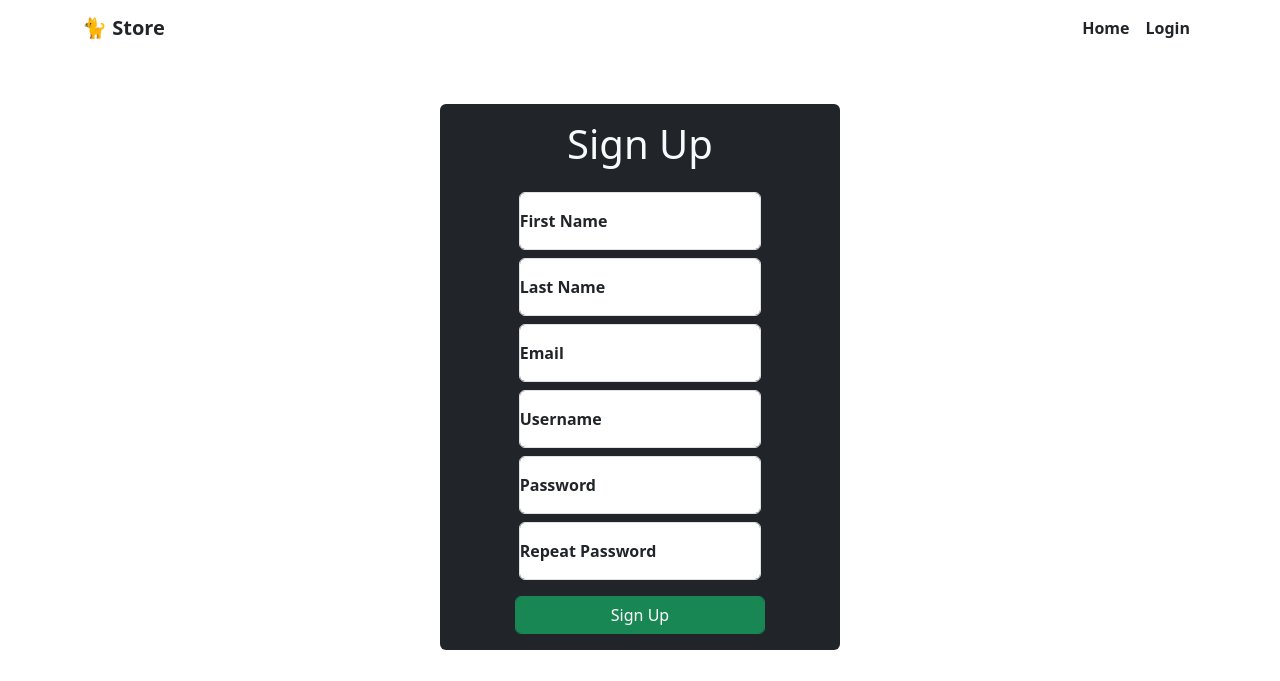
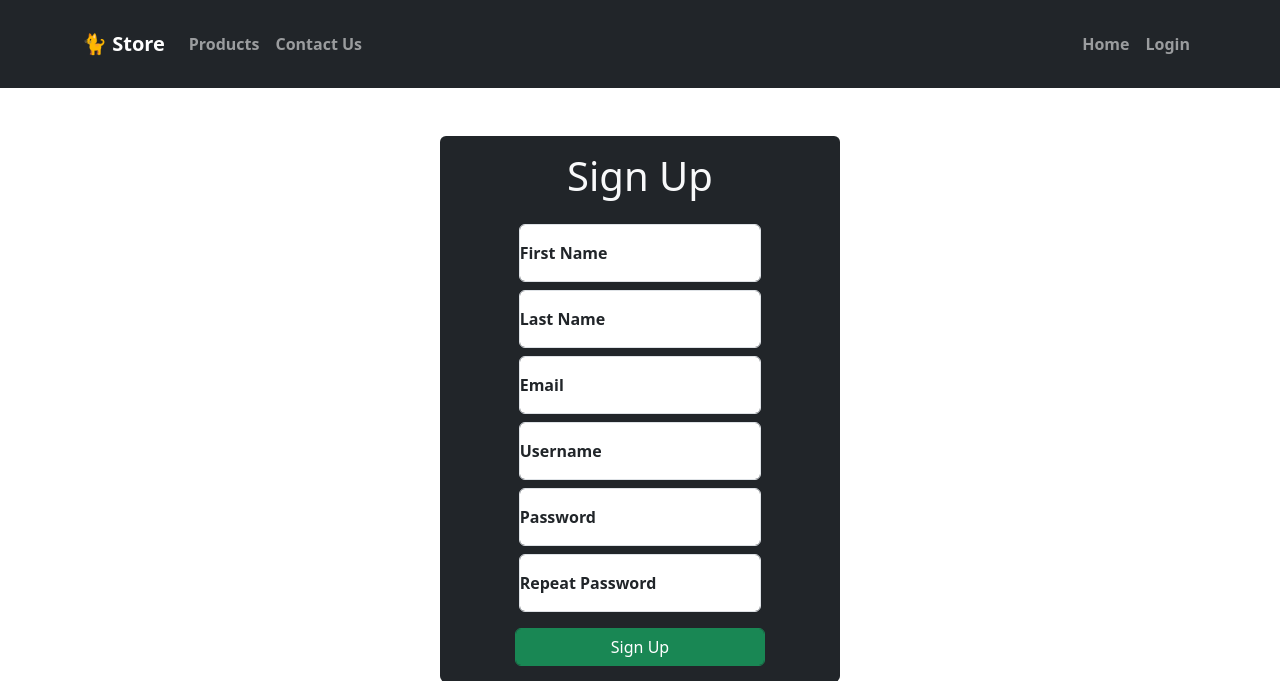
Before and after one commit to JoMa388/Ecommerce, a PHP site: page /signup.php in a window 1280 px wide. Shown: the top 681 px of the page. Run offline with PHP 8.4, Linux system fonts and the light colour scheme; some libraries are stand-ins or nearby versions.

Commit message:
modified navbar and added productsand contact page

```diff
--- a/eCommerce/uploadsite/header.php
+++ b/eCommerce/uploadsite/header.php
@@ -2,34 +2,40 @@
 session_start();
 ?>
 
-<nav class="navbar navbar-expand-md navbar-dark">
+<nav class="navbar navbar-expand-md navbar-dark bg-dark p-4">
     <div class="container-xl">
-        <span class="fw-bold navbar-brand text-dark">&#128008; Store</span>
-
+        <span class="fw-bold navbar-brand d-flex mr-auto ">&#128008; Store</span>
         <!-- Toggle button for mobile -->
         <button class="navbar-toggler" type="button" data-bs-toggle="collapse" data-bs-target="#main-nav"
-            aria-controls="man-nav" aria-expanded="false" aria-label="Toggle navigation">
+            aria-controls="main-nav" aria-expanded="false" aria-label="Toggle navigation">
             <span class="navbar-toggler-icon"></span>
         </button>
-
-        <div class="collapse navbar-collapse justify-content-end align-center" id="main-nav">
-            <ul class="navbar-nav">
+        <div class="collapse navbar-collapse" id="main-nav">
+            <ul class="navbar-nav w-100 justify-content-start">
+                <li class="nav-item">
+                    <a class="nav-link  fw-bold" href="products.php">Products</a>
+                </li>
+                <li class="nav-item">
+                    <a class="nav-link  fw-bold" href="contact.php">Contact Us</a>
+                </li>
+            </ul>
+            <ul class="nav navbar-nav ml-auto w-100 justify-content-end">
                 <?php
                 if (isset($_SESSION["useruid"])) {
-                    echo ' <li class="nav-item"><a href="profile.php" class="nav-link text-dark fw-bolder">Profile</a></li>';
-                    echo '<li class="nav-item"><a href="../uploadsite/includes/logout.php" class="nav-link text-dark fw-bolder">Log Out</a></li>';
+                    echo '<li class="nav-item"><a href="profile.php" class="nav-link  fw-bolder">Profile</a></li>';
+                    echo '<li class="nav-item"><a href="../uploadsite/includes/logout.php" class="nav-link  fw-bolder">Log Out</a></li>';
                 } else {
                     $url = 'http://' . $_SERVER['SERVER_NAME'] . $_SERVER['REQUEST_URI'];
                     if (strpos($url, 'login') !== false) {
-                        echo '<li class="nav-item"><a href="../ecommercesite/index.php" class="nav-link text-dark fw-bolder">Home</a></li>';
-                        echo '<li class="nav-item"><a href="signup.php" class="nav-link text-dark fw-bolder">Sign Up</a></li>';
+                        echo '<li class="nav-item"><a href="../ecommercesite/index.php" class="nav-link  fw-bolder">Home</a></li>';
+                        echo '<li class="nav-item"><a href="signup.php" class="nav-link  fw-bolder">Sign Up</a></li>';
                     } else if (strpos($url, 'signup') !== false) {
-                        echo '<li class="nav-item"><a href="../ecommercesite/index.php" class="nav-link text-dark fw-bolder">Home</a></li>';
-                        echo '<li class="nav-item"><a href="login.php" class="nav-link text-dark fw-bolder">Login</a></li>';
+                        echo '<li class="nav-item"><a href="../ecommercesite/index.php" class="nav-link  fw-bolder">Home</a></li>';
+                        echo '<li class="nav-item"><a href="login.php" class="nav-link  fw-bolder">Login</a></li>';
                     } else {
-                        echo '<li class="nav-item"><a href="../uploadsite/signup.php" class="nav-link text-dark fw-bolder">Sign Up</a></li>';
+                        echo '<li class="nav-item"><a href="../uploadsite/signup.php" class="nav-link  fw-bolder">Sign Up</a></li>';
                         echo '<li class="nav-item">
-                    <a href="../uploadsite/login.php" class="nav-link me-2 text-dark fw-bolder">Login</a>
+                    <a href="../uploadsite/login.php" class="nav-link me-2  fw-bolder">Login</a>
                 </li>';
                     }
                 }
--- a/eCommerce/uploadsite/login.php
+++ b/eCommerce/uploadsite/login.php
@@ -21,7 +21,6 @@
       top: 98%
     }
   </style>
-  <title>Login</title>
 </head>
 
 <body>
@@ -32,7 +31,7 @@
   <section class="container mt-5 position-relative ">
     <div class="row">
       <div class="col- overlay m-auto">
-        <img src="../bootstrapmorph/undraw_cat_s1wg.svg" alt="cat" class="img-fluid mt-5 ms-2" />
+        <img src="../bootstrapmorph/undraw_cat_s1wg.svg" alt="cat" class="img-fluid mt-1 ms-1" />
       </div>
       <div>
         <form action="includes/login.inc.php" method="post" class="col-12 bg-dark rounded-2 position-absolute">
```
Also changed, not shown: eCommerce/ecommercesite/contact.php (added, +80 -0 lines), eCommerce/ecommercesite/products.php (added), 2 other files.
